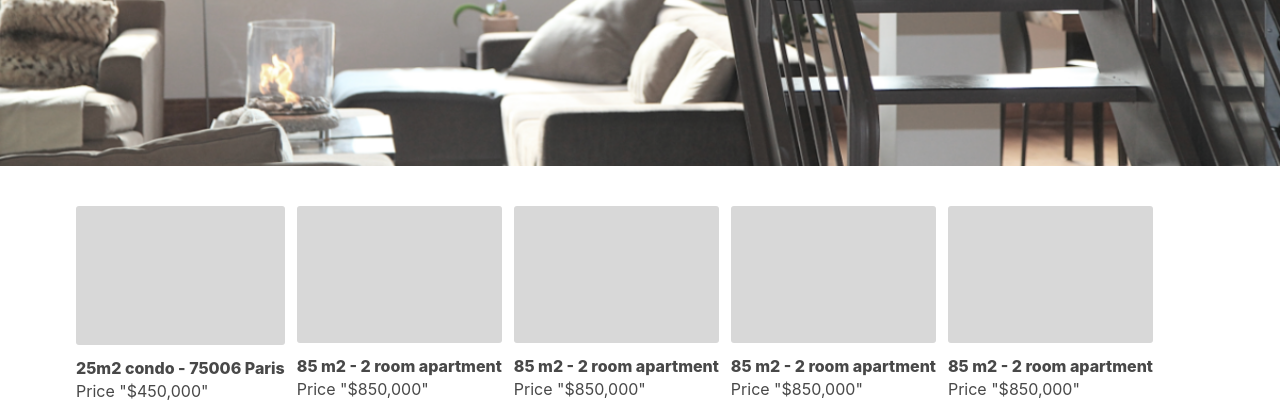
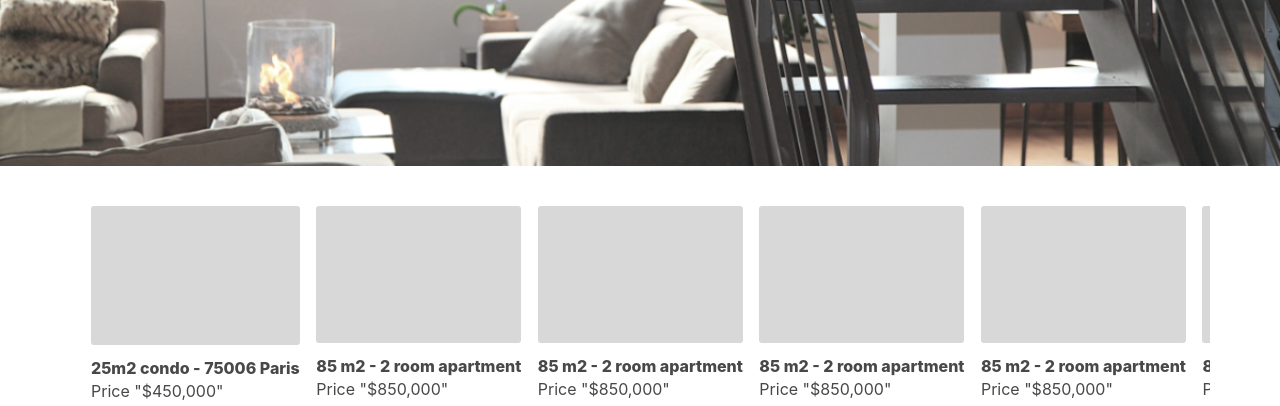
Before and after one commit to QuantumT95/Immowow-revision, a website: page buy.html in a window 1280 px wide. Shown: the part 334-740 px from the top of the page. Drawn offline with Linux system fonts and the light colour scheme.

Commit message:
added horizontal scrolling feature for houses

```diff
--- a/buy.html
+++ b/buy.html
@@ -81,8 +81,7 @@
       <div>
         <div class="outer-holder">
           <div class="inner-holder">
-            <div class="container testimonial-group">
-              <div class="row text-center">
+            <div class="container scrolling-wrapper">
                 <div class="outter-house-cards">
                   <div class="inner-house-cards">
                     <div class="super-inner-house-cards">
@@ -489,7 +488,6 @@
                     </div>
                   </div>
                 </div>
-              </div>
             </div>
           </div>
         </div>
--- a/css/buy-page.css
+++ b/css/buy-page.css
@@ -235,12 +235,12 @@
   position: relative !important;
 }
 
-.testimonial-group > .row {
-  overflow-x: auto;
+.scrolling-wrapper {
+  overflow-x: scroll;
+  overflow-y: hidden;
   white-space: nowrap;
+
+  .outter-house-cards {
+    display: inline-block;
+  }
 }
-
-.testimonial-group > .row > .outter-house-cards {
-  display: inline-block;
-  float: none;
-}
```
